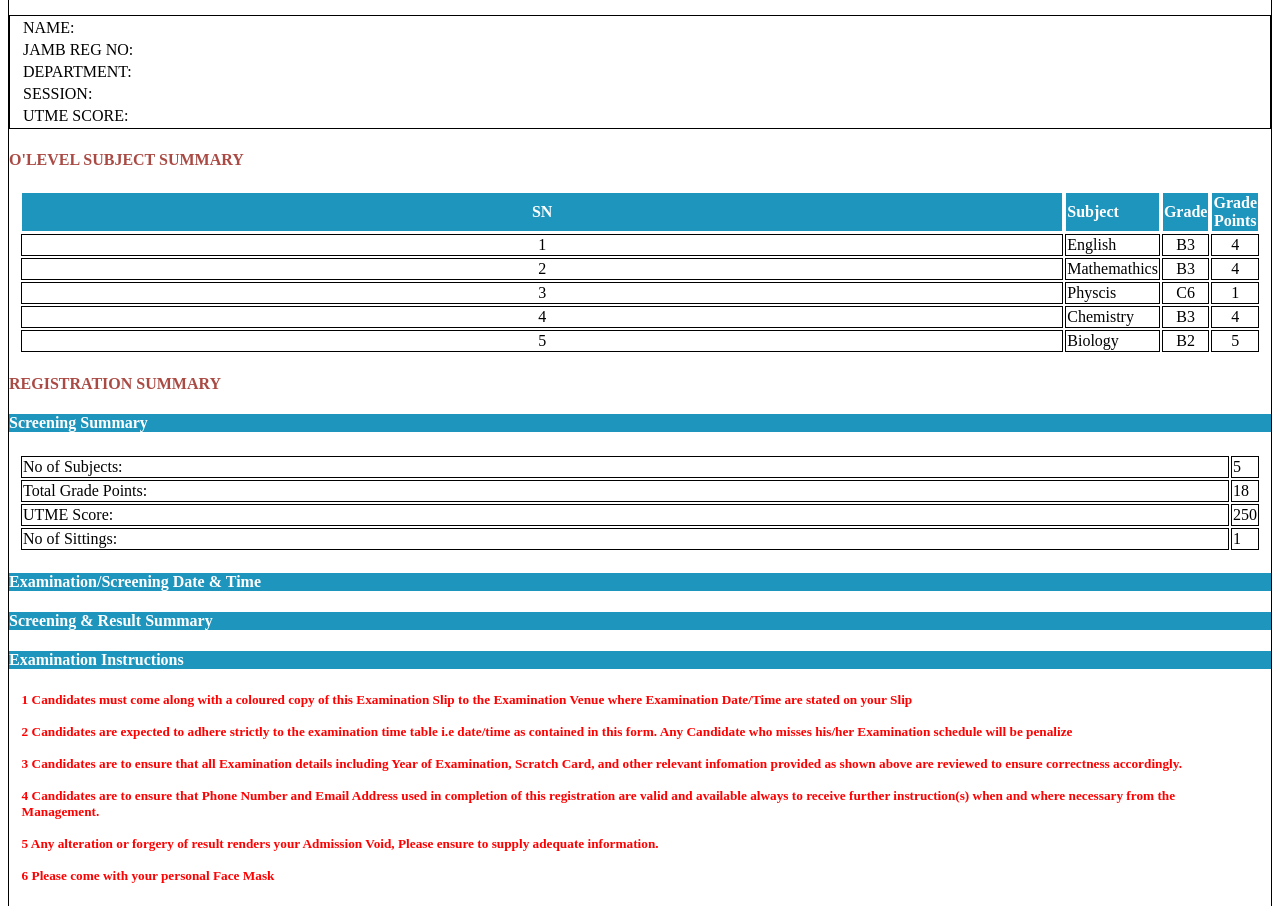
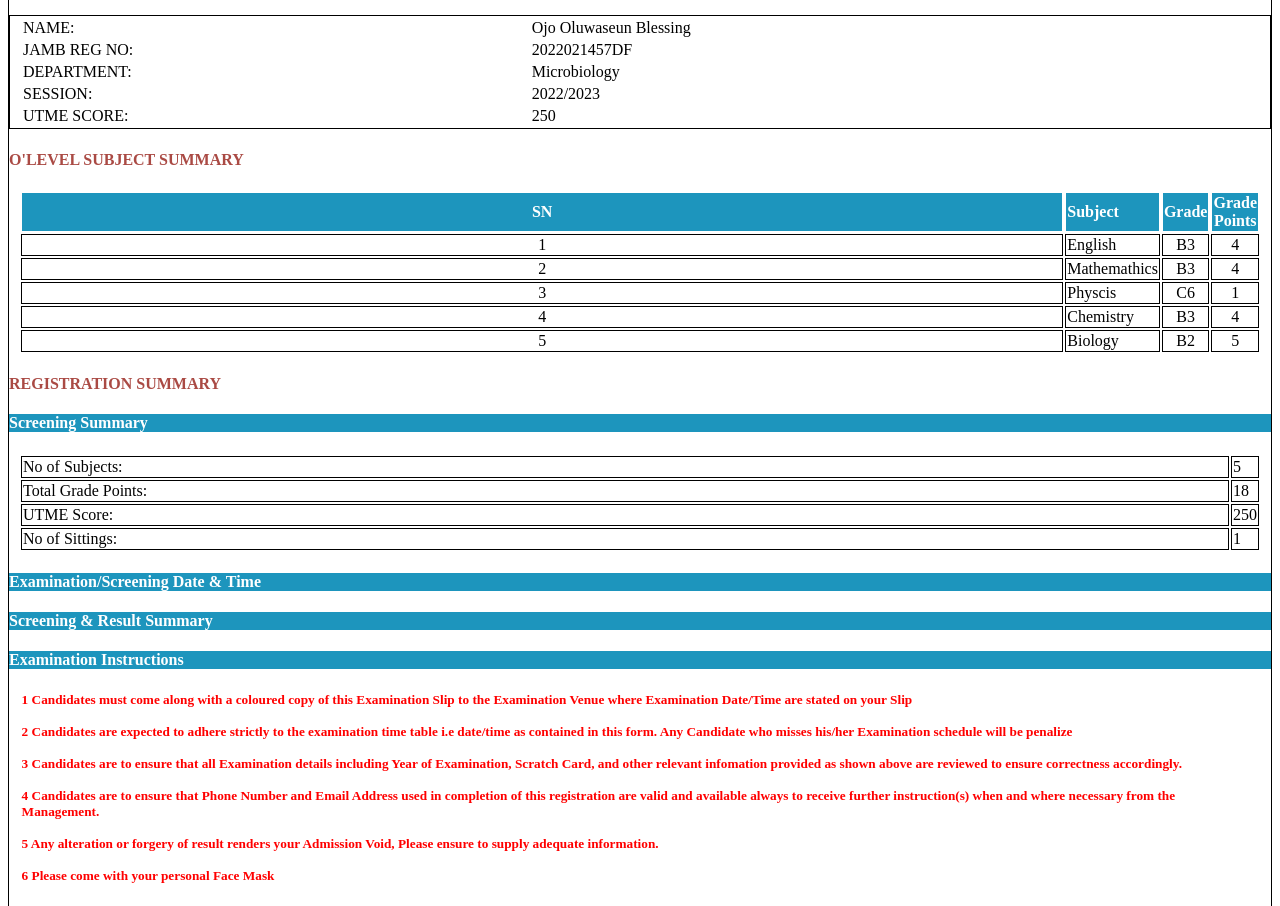
Before and after one commit to Bellaciaotv/result, a plain HTML site: page index.html in a window 1280 px wide. Shown: the part 194-1100 px from the top of the page. Drawn offline with Linux system fonts and the light colour scheme.

Commit message:
changing the first table

```diff
--- a/index.html
+++ b/index.html
@@ -37,18 +37,23 @@
     <table style="border: 1px solid black; width: 100%;">
     <tr>
         <td>NAME:</td>
+        <td>Ojo Oluwaseun Blessing</td>
     </tr>
     <tr>
         <td>JAMB REG NO:</td>
+        <td>2022021457DF</td>
     </tr>
     <tr>
         <td>DEPARTMENT:</td>
+        <td>Microbiology</td>
     </tr>
     <tr>
        <td>SESSION:</td>
+       <td>2022/2023</td>
     </tr>
     <tr>
        <td>UTME SCORE:</td>
+       <td>250</td>
     </tr>
 </table>
 
```
